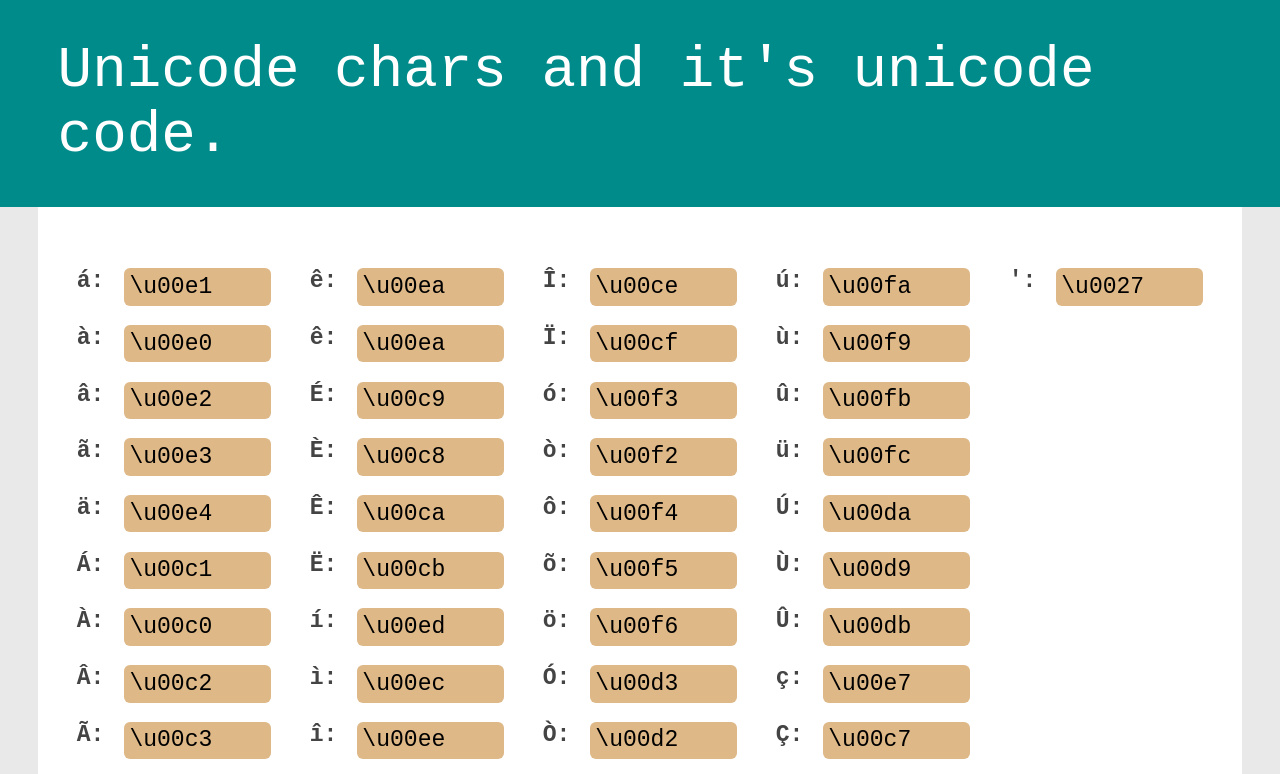
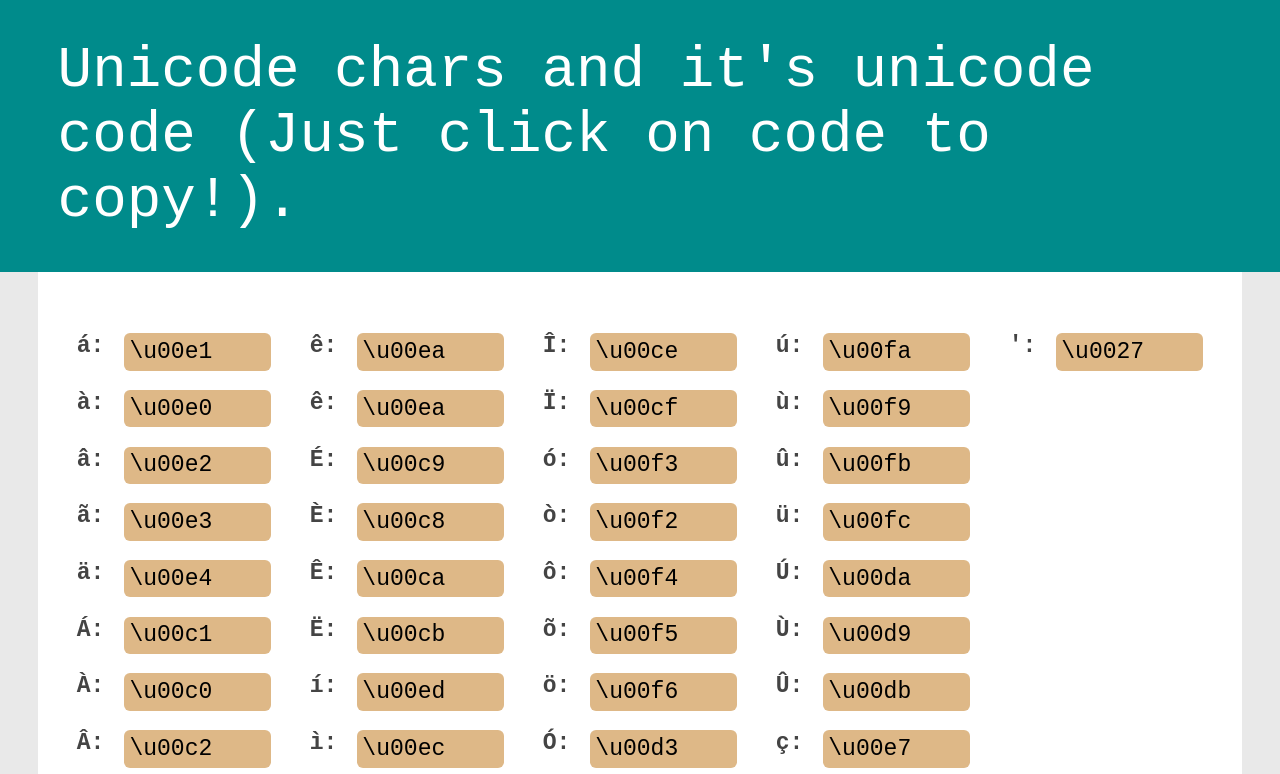
Before and after one commit to WilliamParlow/unicode-map, a plain HTML site: page index.html in a window 1280 px wide. Shown: the top 774 px of the page. Drawn offline with Linux system fonts and the light colour scheme.

Commit message:
Update index.html

```diff
--- a/index.html
+++ b/index.html
@@ -12,7 +12,7 @@
   <main>
     <section>
       <header>
-        Unicode chars and it's unicode code.
+        Unicode chars and it's unicode code (Just click on code to copy!).
       </header>
       <article>
         <div class="flex">
```
